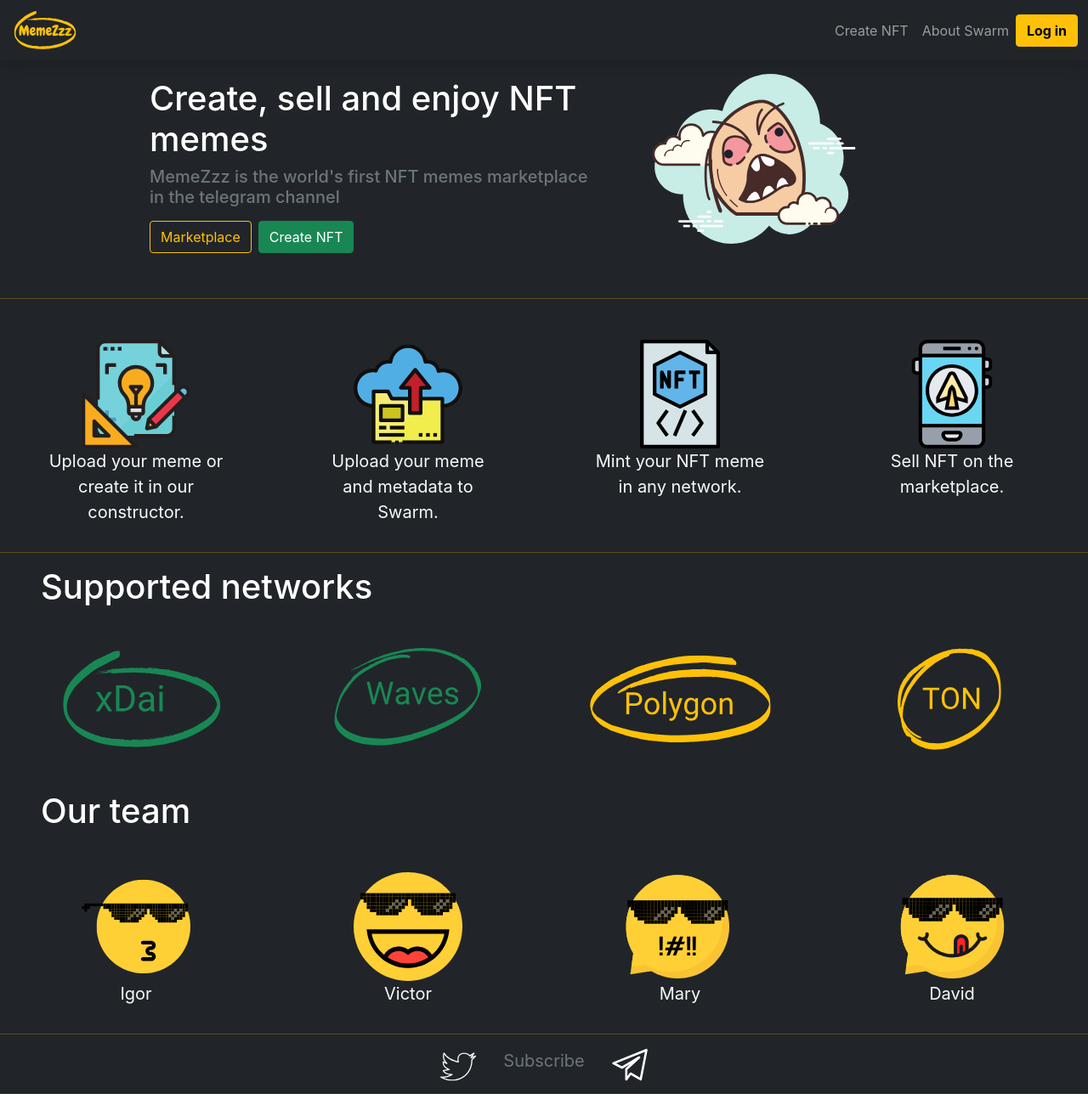
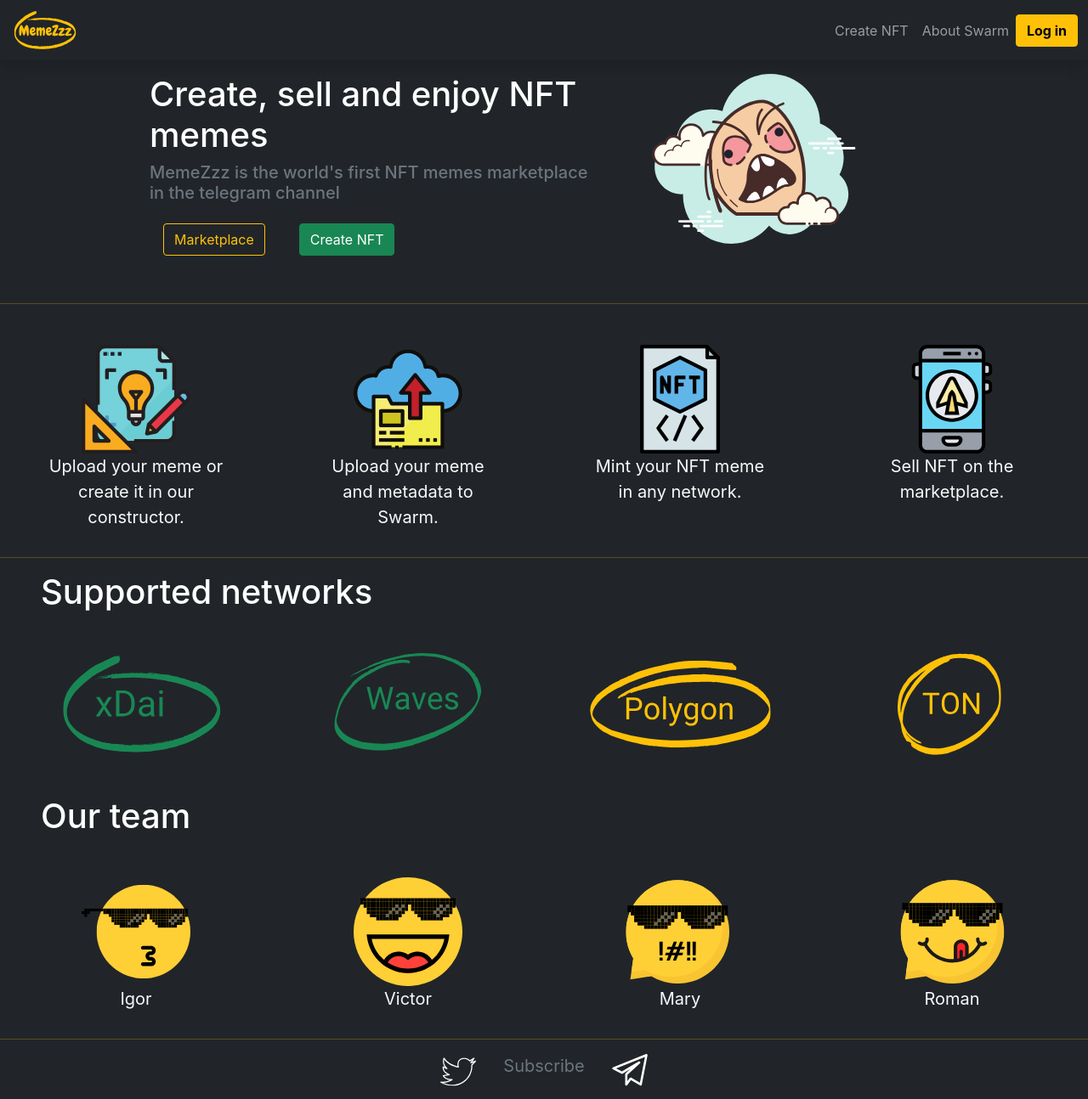
Before and after one commit to igar1991/memezzz-nft, a React (Create React App) app: page / in a window 1280 px wide. Shown: the whole page at 85% size. Built offline with nearby package versions, Linux system fonts and the light colour scheme; what @ethersphere/bee-js would draw is missing.

Commit message:
button fix

```diff
--- a/src/pages/main.js
+++ b/src/pages/main.js
@@ -1,5 +1,6 @@
 import React from 'react';
 import { Navbar } from '../components/navbar';
+import { Link } from 'react-router-dom';
 import hive from '../file/hive.svg'
 import img_1 from '../file/1.svg'
 import img_2 from '../file/2.svg'
@@ -27,8 +28,10 @@
                 <div>
                     <h1 className='text-white'>Create, sell and enjoy NFT memes</h1>
                     <h5 className='text-secondary mb-3'>MemeZzz is the world's first NFT memes marketplace in the telegram channel</h5>
-                    <button className='btn btn-outline-warning'>Marketplace</button>
-                    <button className='btn btn-success ms-2'>Create NFT</button>
+                    <div className='d-flex'>
+                        <div className="nav-link" to="/create"><button className='btn btn-outline-warning'>Marketplace</button></div>
+                        <Link className="nav-link" to="/create"><button className='btn btn-success ms-2'>Create NFT</button></Link>
+                    </div>
                 </div>
             </div>
             <div className='col-md-4 col-8 p-3'>
@@ -87,7 +90,7 @@
             </div>
             <div className='col-6 col-md-2'>
                 <img src={img_12} alt="hive" style={{ width: "60%" }} />
-                <p className='text-light fs-5'>David</p>
+                <p className='text-light fs-5'>Roman</p>
             </div>
         </div>
         <hr className="bg-warning" />
```
